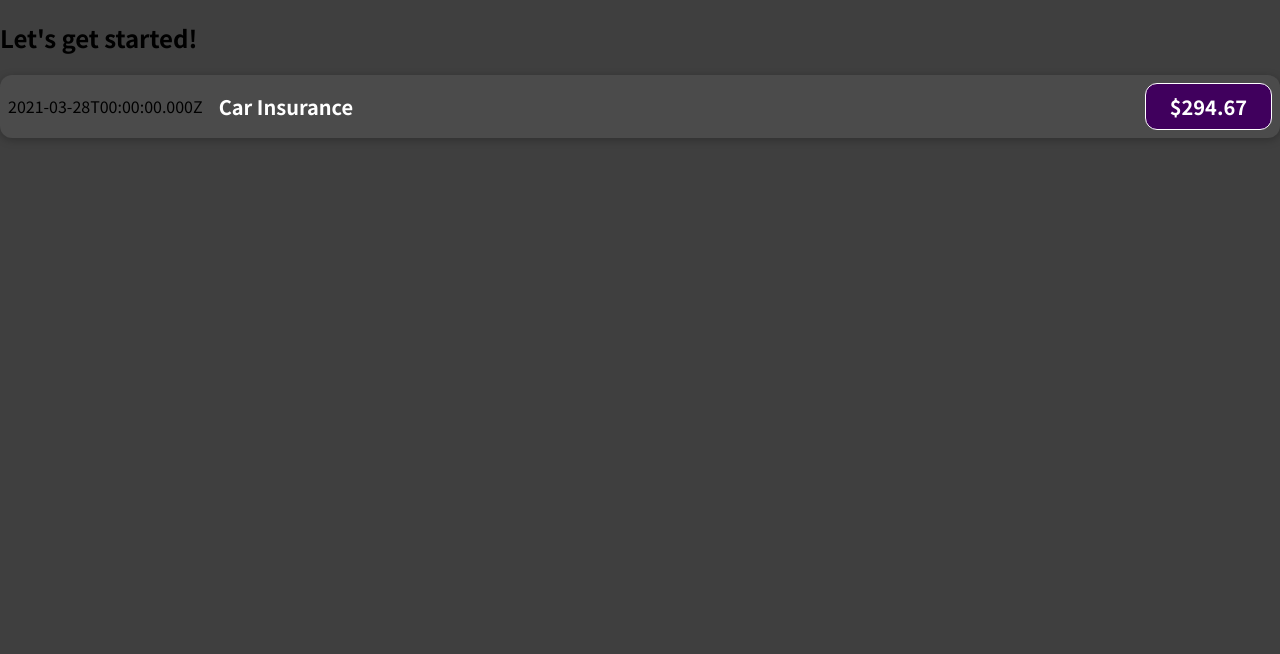
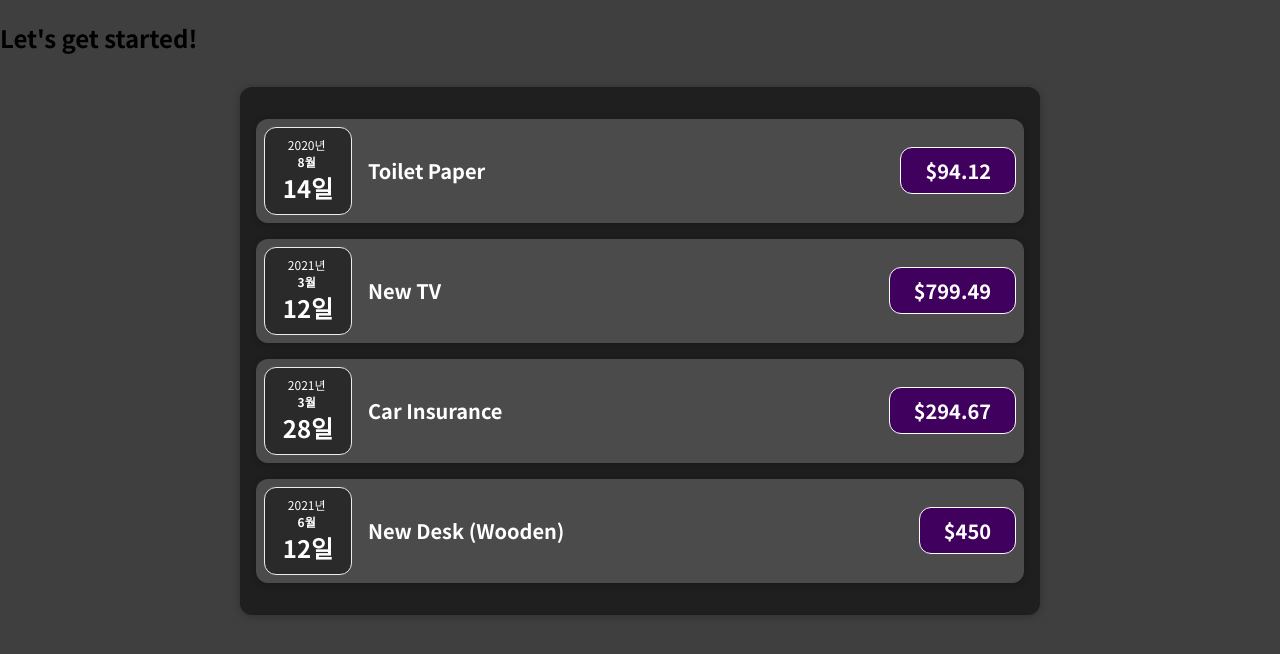
Before and after one commit to skseo2034/react_complete_guide2023, a React (Create React App) app in the folder project1/: page / in a window 1280 px wide. Shown: the top 654 px of the page. Built offline with nearby package versions, Linux system fonts and the light colour scheme.

Commit message:
2023-06-27 학습

```diff
--- a/project1/src/App.tsx
+++ b/project1/src/App.tsx
@@ -1,10 +1,33 @@
-import ExpenseItem from './components/ExpensesItem';
+import ExpenseItem from './components/ExpenseItem';
+import Expenses from './components/Expense';
 
 function App() {
+	const expenses = [
+		{
+			id: 'e1',
+			title: 'Toilet Paper',
+			amount: 94.12,
+			date: new Date(2020, 7, 14),
+			//date: new Date('2020,07,14'),
+		},
+		{ id: 'e2', title: 'New TV', amount: 799.49, date: new Date(2021, 2, 12) },
+		{
+			id: 'e3',
+			title: 'Car Insurance',
+			amount: 294.67,
+			date: new Date(2021, 2, 28),
+		},
+		{
+			id: 'e4',
+			title: 'New Desk (Wooden)',
+			amount: 450,
+			date: new Date(2021, 5, 12),
+		},
+	];
 	return (
 		<div>
 			<h2>Let's get started!</h2>
-			<ExpenseItem />
+			<Expenses items={expenses} />
 		</div>
 	);
 }
--- /dev/null
+++ b/project1/src/components/Card.css
@@ -0,0 +1,4 @@
+.card {
+    border-radius: 12px;
+    box-shadow: 0 1px 8px rgba(0, 0, 0, 0.25);
+}
--- /dev/null
+++ b/project1/src/components/Card.tsx
@@ -0,0 +1,9 @@
+import './Card.css';
+import React from 'react';
+
+const Card = (props: { className: string; children: React.ReactNode }) => {
+	const classes = 'card ' + props.className;
+	return <div className={classes}>{props.children}</div>;
+};
+
+export default Card;
--- /dev/null
+++ b/project1/src/components/Expense.tsx
@@ -0,0 +1,21 @@
+import './Expenses.css';
+import ExpenseItem from './ExpenseItem';
+import Card from './Card';
+
+interface expenseItemType {
+	id: string;
+	title: string;
+	amount: number;
+	date: Date;
+}
+const Expenses = (props: { items: expenseItemType[] }) => {
+	return (
+		<Card className="expenses">
+			{props.items.map(item => (
+				<ExpenseItem key={item.id} item={item} />
+			))}
+		</Card>
+	);
+};
+
+export default Expenses;
--- /dev/null
+++ b/project1/src/components/ExpenseDate.css
@@ -0,0 +1,26 @@
+.expense-date {
+    display: flex;
+    flex-direction: column;
+    width: 5.5rem;
+    height: 5.5rem;
+    border: 1px solid #ececec;
+    background-color: #2a2a2a;
+    color: white;
+    border-radius: 12px;
+    align-items: center;
+    justify-content: center;
+}
+
+.expense-date__month {
+    font-size: 0.75rem;
+    font-weight: bold;
+}
+
+.expense-date__year {
+    font-size: 0.75rem;
+}
+
+.expense-date__day {
+    font-size: 1.5rem;
+    font-weight: bold;
+}
--- /dev/null
+++ b/project1/src/components/ExpenseDate.tsx
@@ -0,0 +1,16 @@
+import './ExpenseDate.css';
+
+const ExpenseDate = (props: { date: Date }) => {
+	const month = props.date.toLocaleDateString('ko-KR', { month: 'long' });
+	const day = props.date.toLocaleDateString('ko-KR', { day: '2-digit' });
+	const year = props.date.getFullYear();
+	return (
+		<div className="expense-date">
+			<div className="expense-date__year">{year}년&nbsp;</div>
+			<div className="expense-date__month">{month}&nbsp;</div>
+			<div className="expense-date__day">{day}</div>
+		</div>
+	);
+};
+
+export default ExpenseDate;
--- a/project1/src/components/ExpensesItem.css
+++ b/project1/src/components/ExpenseItem.css
@@ -2,10 +2,8 @@
     display: flex;
     justify-content: space-between;
     align-items: center;
-    box-shadow: 0 2px 8px rgba(0, 0, 0, 0.25);
     padding: 0.5rem;
     margin: 1rem 0;
-    border-radius: 12px;
     background-color: #4b4b4b;
 }
 
--- /dev/null
+++ b/project1/src/components/ExpenseItem.tsx
@@ -0,0 +1,19 @@
+import './ExpenseItem.css';
+import ExpenseDate from './ExpenseDate';
+import Card from './Card';
+
+const ExpenseItem = (props: { item: { id: string; title: string; amount: number; date: Date } }) => {
+	const { id, title, amount, date } = props.item;
+
+	return (
+		<Card className="expense-item">
+			<ExpenseDate date={date} />
+			<div className="expense-item__description">
+				<h2>{title}</h2>
+				<div className="expense-item__price">${amount}</div>
+			</div>
+		</Card>
+	);
+};
+
+export default ExpenseItem;
--- /dev/null
+++ b/project1/src/components/Expenses.css
@@ -0,0 +1,8 @@
+.expenses {
+    padding: 1rem;
+    background-color: rgb(31, 31, 31);
+    margin: 2rem auto;
+    width: 50rem;
+    max-width: 95%;
+
+}
--- a/project1/src/components/ExpensesItem.tsx
+++ /dev/null
@@ -1,18 +0,0 @@
-import './ExpensesItem.css';
-
-const ExpenseItem = () => {
-	const expenseDate = new Date(2021, 2, 28);
-	const expenseTitle = 'Car Insurance';
-	const expenseAmount = 294.67;
-	return (
-		<div className="expense-item">
-			<div>{expenseDate.toISOString()}</div>
-			<div className="expense-item__description">
-				<h2>{expenseTitle}</h2>
-				<div className="expense-item__price">${expenseAmount}</div>
-			</div>
-		</div>
-	);
-};
-
-export default ExpenseItem;
```
